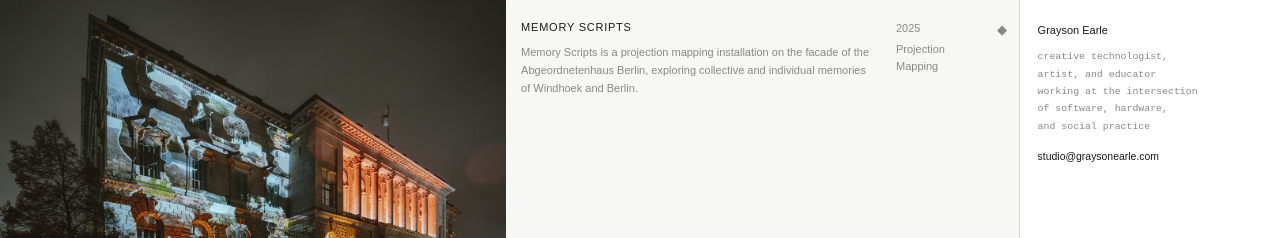
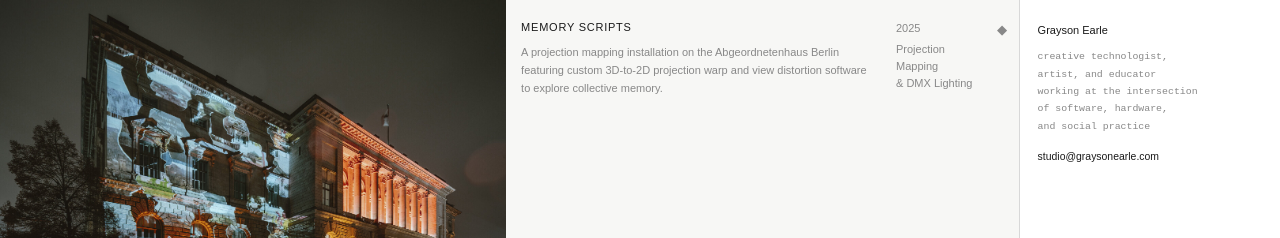
Before and after one commit to prismspecs/hire, a Jekyll site: the page built from index.html, in a window 1280 px wide and 900 px high. Shown: the top 238 px of the window. Built offline with Jekyll 4.4.1, drawn with Linux system fonts in a browser that asks for light colours.

Commit message:
update main page description and tags for Memory Scripts

```diff
--- a/_projects/project-memory-scripts.md
+++ b/_projects/project-memory-scripts.md
@@ -3,8 +3,8 @@ title: "Memory Scripts"
 slug: project-memory-scripts
 order: 1
 year: "2025"
-short_desc: "Memory Scripts is a projection mapping installation on the facade of the Abgeordnetenhaus Berlin, exploring collective and individual memories of Windhoek and Berlin."
-medium: "Projection Mapping"
+short_desc: "A projection mapping installation on the Abgeordnetenhaus Berlin featuring custom 3D-to-2D projection warp and view distortion software to explore collective memory."
+medium: "Projection Mapping<br>& DMX Lighting"
 icon: "◆"
 thumb: assets/images/memory-scripts/wideshot-projection.jpg
 hero_image: assets/images/memory-scripts/wideshot-projection.jpg
```
